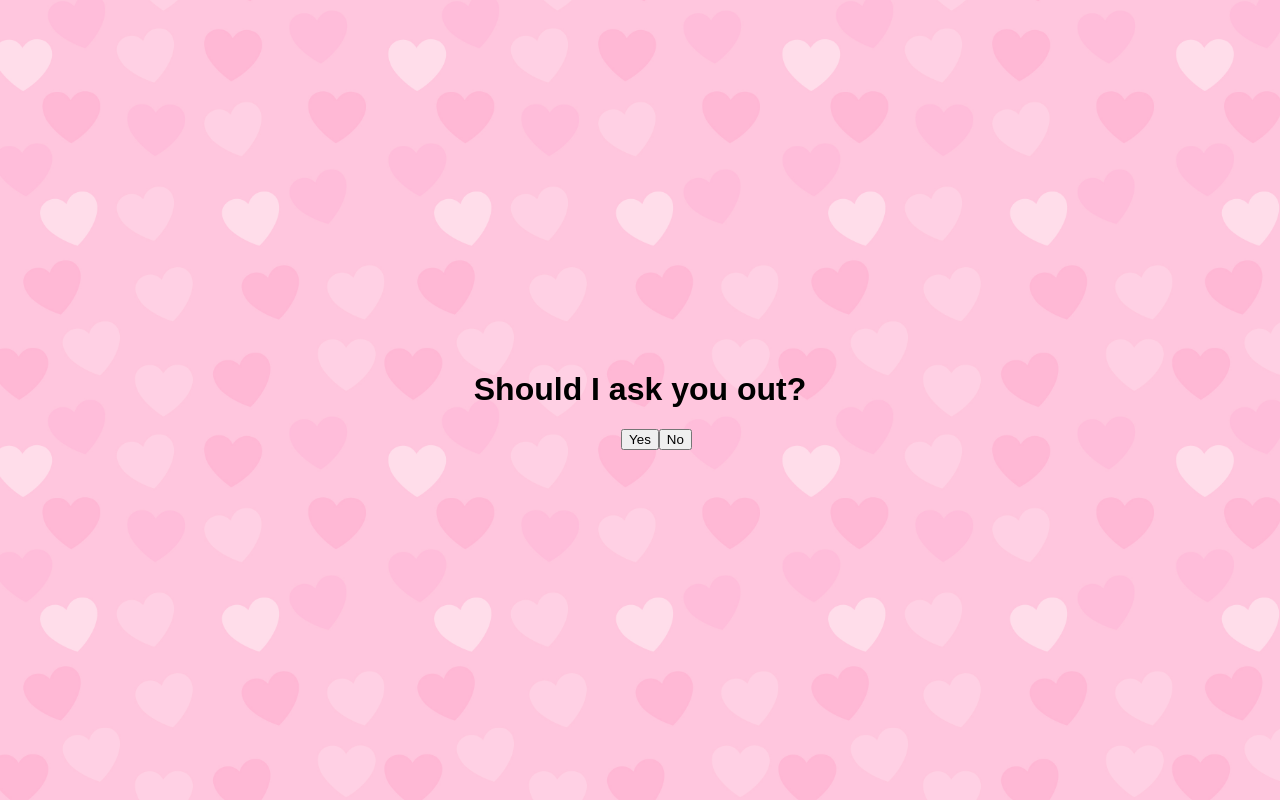
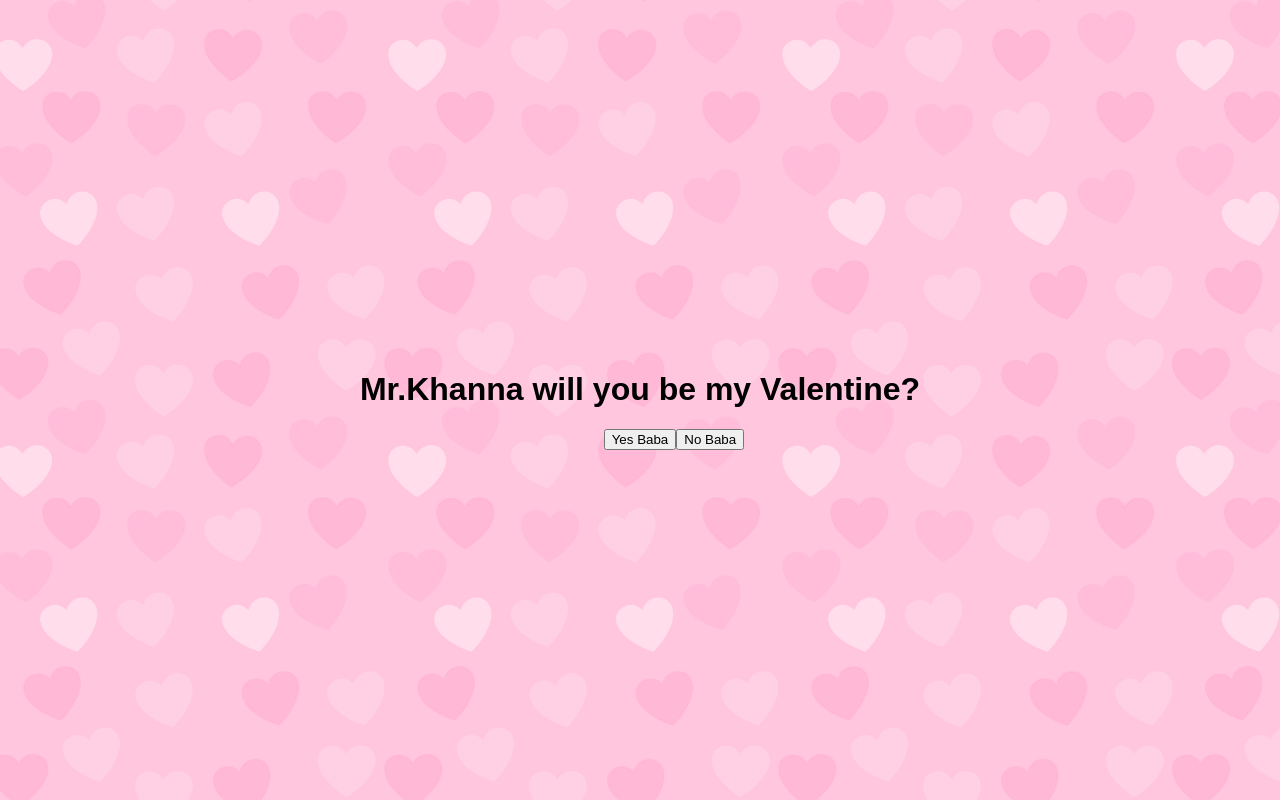
Before and after one commit to AlexPardonXD/imcool.github.io, a plain HTML site: page index.html in a window 1280 px wide. Drawn offline with Linux system fonts and the light colour scheme.

Commit message:
Update index.html

```diff
--- a/index.html
+++ b/index.html
@@ -9,9 +9,9 @@
 <body>
 
 <div id="main-container">
-  <h1 id="title">Should I ask you out?</h1>
-  <button id="yes-btn" onclick="grantWish()">Yes</button>
-  <button id="no-btn" onmouseover="moveButton()" onmousemove="runAway(event)">No</button>
+  <h1 id="title">Mr.Khanna will you be my Valentine? </h1>
+  <button id="yes-btn" onclick="grantWish()">Yes Baba</button>
+  <button id="no-btn" onmouseover="moveButton()" onmousemove="runAway(event)">No Baba</button>
 </div>
 
 <script src="script.js"></script>
```
